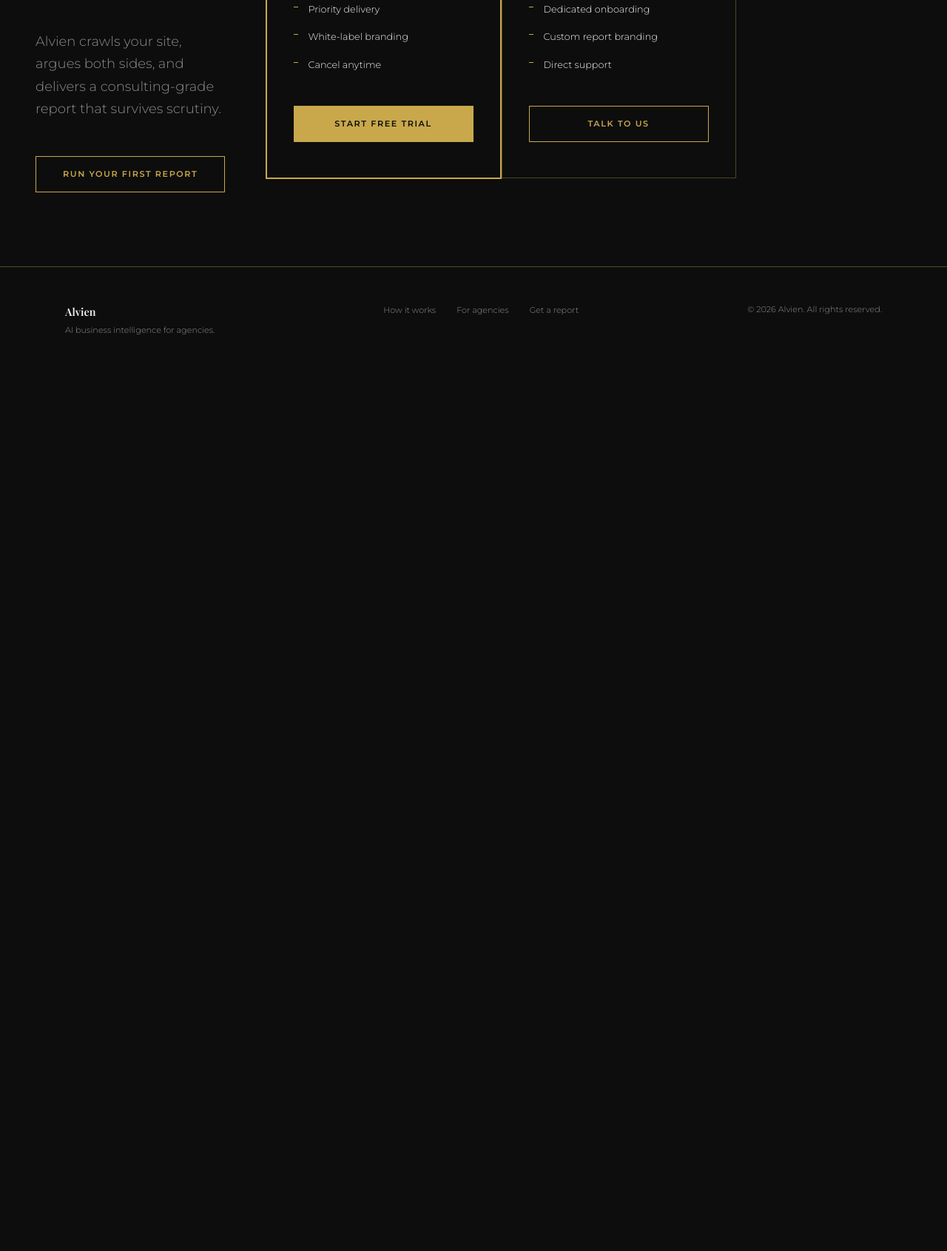
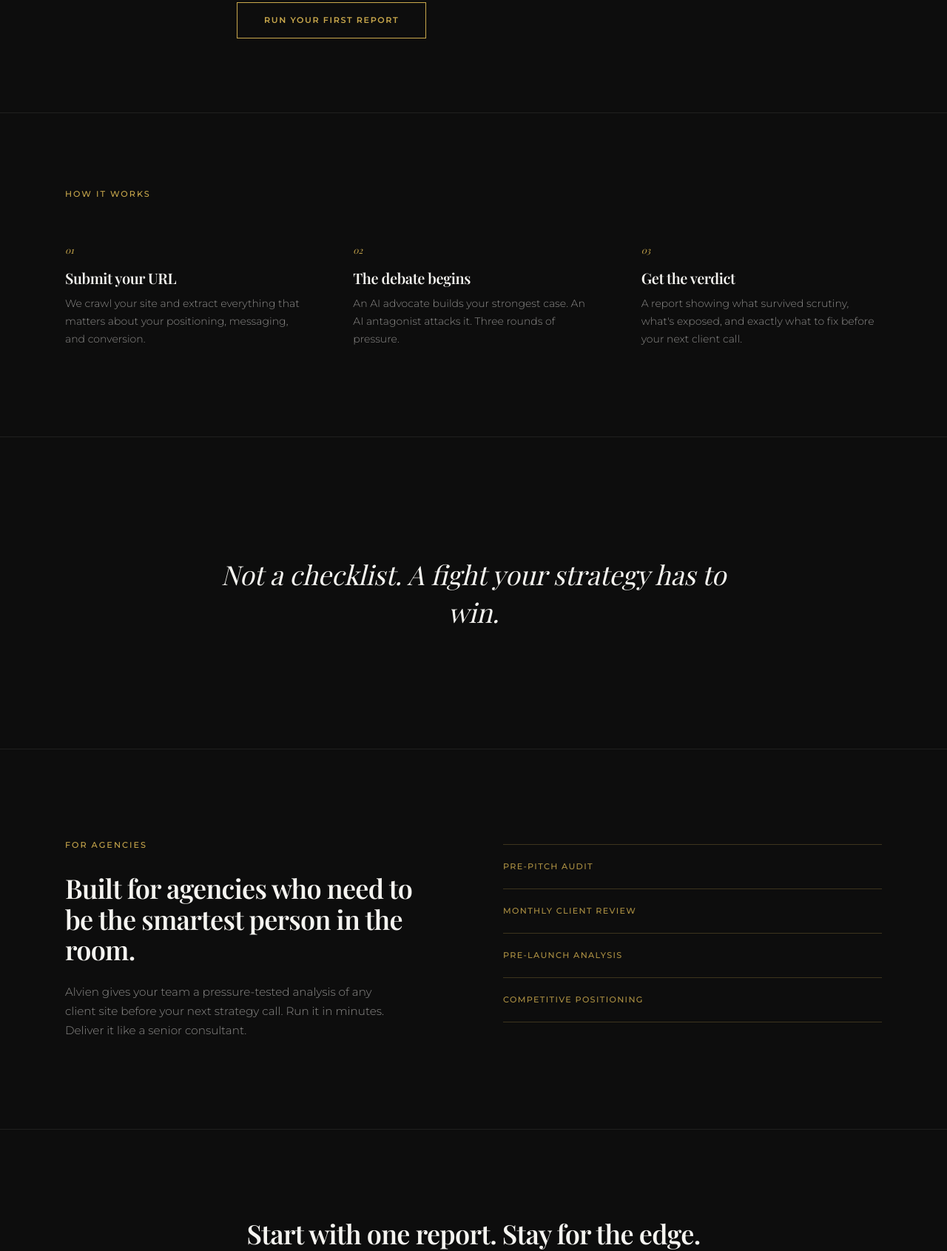
Before and after one commit to businessfawcett-cloud/alvien, a plain HTML site: page index.html in a window 1280 px wide. Shown: the part 596-2287 px from the top of the page at 74% size. Before the commit the page ends 1101 px from the top, so only its background shows below. Drawn offline with nearby package versions, Linux system fonts and the light colour scheme; a web font is replaced by a local one.

Commit message:
Fix broken HTML structure — restore missing sections

```diff
--- a/index.html
+++ b/index.html
@@ -467,6 +467,77 @@
       <h1>Your business,<br>pressure tested.</h1>
       <div class="hero-rule"></div>
       <p>Alvien crawls your site, argues both sides, and delivers a consulting-grade report that survives scrutiny.</p>
+      <a href="https://buy.stripe.com/test_28EcN7eabg8neMj9bMgA800" class="btn">Run Your First Report</a>
+    </div>
+  </section>
+
+  <section class="capabilities">
+    <div class="container">
+      <div class="section-label">How It Works</div>
+      <div class="cap-grid">
+        <div class="cap-item">
+          <span class="cap-number">01</span>
+          <h3>Submit your URL</h3>
+          <p>We crawl your site and extract everything that matters about your positioning, messaging, and conversion.</p>
+        </div>
+        <div class="cap-item">
+          <span class="cap-number">02</span>
+          <h3>The debate begins</h3>
+          <p>An AI advocate builds your strongest case. An AI antagonist attacks it. Three rounds of pressure.</p>
+        </div>
+        <div class="cap-item">
+          <span class="cap-number">03</span>
+          <h3>Get the verdict</h3>
+          <p>A report showing what survived scrutiny, what's exposed, and exactly what to fix before your next client call.</p>
+        </div>
+      </div>
+    </div>
+  </section>
+
+  <section class="pull-quote">
+    <div class="container">
+      <blockquote>Not a checklist. A fight your strategy has to win.</blockquote>
+    </div>
+  </section>
+
+  <section class="for-agencies">
+    <div class="container">
+      <div class="agencies-layout">
+        <div class="agencies-left">
+          <div class="section-label">For Agencies</div>
+          <h2>Built for agencies who need to be the smartest person in the room.</h2>
+          <p>Alvien gives your team a pressure-tested analysis of any client site before your next strategy call. Run it in minutes. Deliver it like a senior consultant.</p>
+        </div>
+        <div class="agencies-right">
+          <ul class="agencies-list">
+            <li>Pre-Pitch Audit</li>
+            <li>Monthly Client Review</li>
+            <li>Pre-Launch Analysis</li>
+            <li>Competitive Positioning</li>
+          </ul>
+        </div>
+      </div>
+    </div>
+  </section>
+
+  <section class="pricing">
+    <div class="container">
+      <h2 class="pricing-heading">Start with one report. Stay for the edge.</h2>
+      <p class="pricing-subheading">No subscription required to get started. Most agencies upgrade after their first report.</p>
+
+      <div class="pricing-grid">
+
+        <div class="pricing-card">
+          <div class="plan-name">Single Report</div>
+          <div class="price">$197</div>
+          <div class="price-period">one-time</div>
+          <p class="price-desc">One pressure-tested report. No account. No commitment. See exactly what Alvien delivers before you decide anything.</p>
+          <ul>
+            <li>Delivered in under 10 minutes</li>
+            <li>Full advocate vs antagonist debate</li>
+            <li>Consulting-grade verdict report</li>
+            <li>White-label ready PDF</li>
+          </ul>
           <a href="https://buy.stripe.com/test_28EcN7eabg8neMj9bMgA800" class="btn">Run Your First Report</a>
         </div>
 
```
